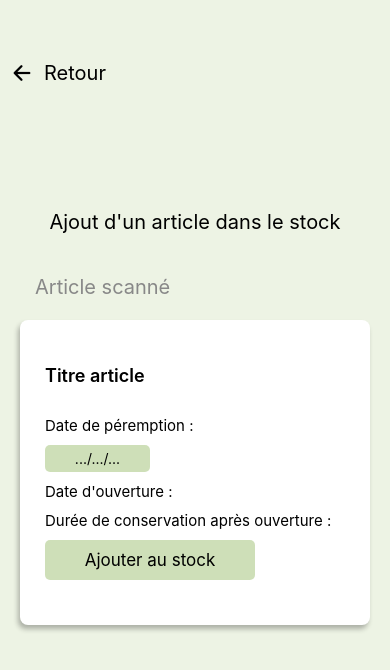
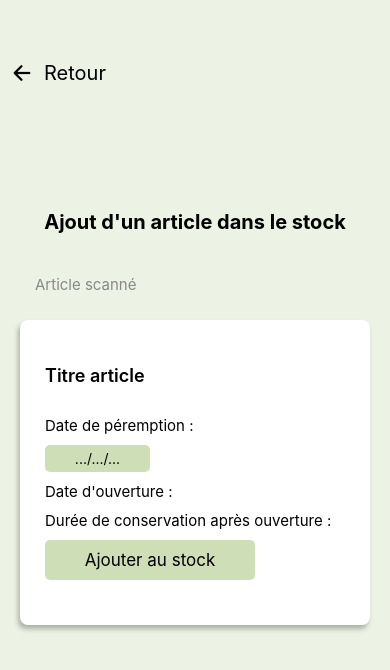
Before and after one commit to pcrdemma/Shop2Plate-Front, a React Native app: screen / in a window 390 px wide. Shown: the top 670 px of the page. Built offline with nearby package versions, Linux system fonts and the light colour scheme.

Commit message:
change size of title

```diff
--- a/components/addStockStyle.js
+++ b/components/addStockStyle.js
@@ -30,6 +30,12 @@ export const style = StyleSheet.create({
     pageTitleContainer: {
         alignItems: 'center',
         height: 50,
+    },
+    title:{
+        fontSize: 20,
+        textAlign: 'center',
+        fontWeight: 'bold',
+        width: '100%',
     },
 
     scanArticleContainer: {
--- a/pages/AddStock.js
+++ b/pages/AddStock.js
@@ -43,12 +43,12 @@ const AddStock = () => {
 
             {/* Page title */}
             <View style={style.pageTitleContainer}>
-                <Text style={{ fontSize: 20, fontWeight: 'normal' }}>Ajout d'un article dans le stock</Text>
+                <Text style={style.title}>Ajout d'un article dans le stock</Text>
             </View>
 
             {/* Scan article */}
             <View style={style.scanArticleContainer}>
-                <Text style={{ fontSize: 20, fontWeight: 'normal', color: '#888888',marginBottom:-5 }}>Article scanné</Text>
+                <Text style={{ fontSize: 15, fontWeight: 'normal', color: '#888888',marginBottom:-5 }}>Article scanné</Text>
             </View>
 
             {/* Card */}
```
